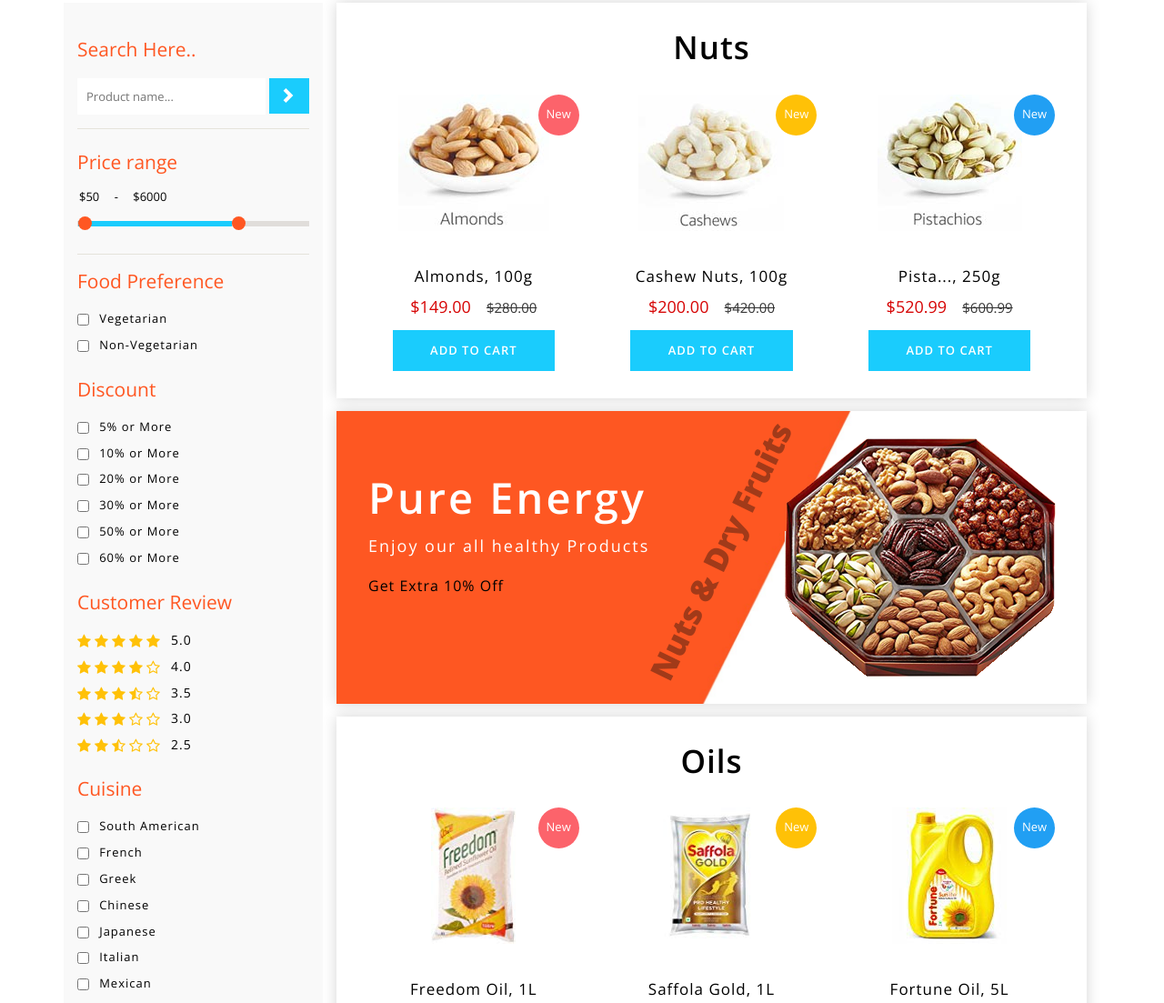
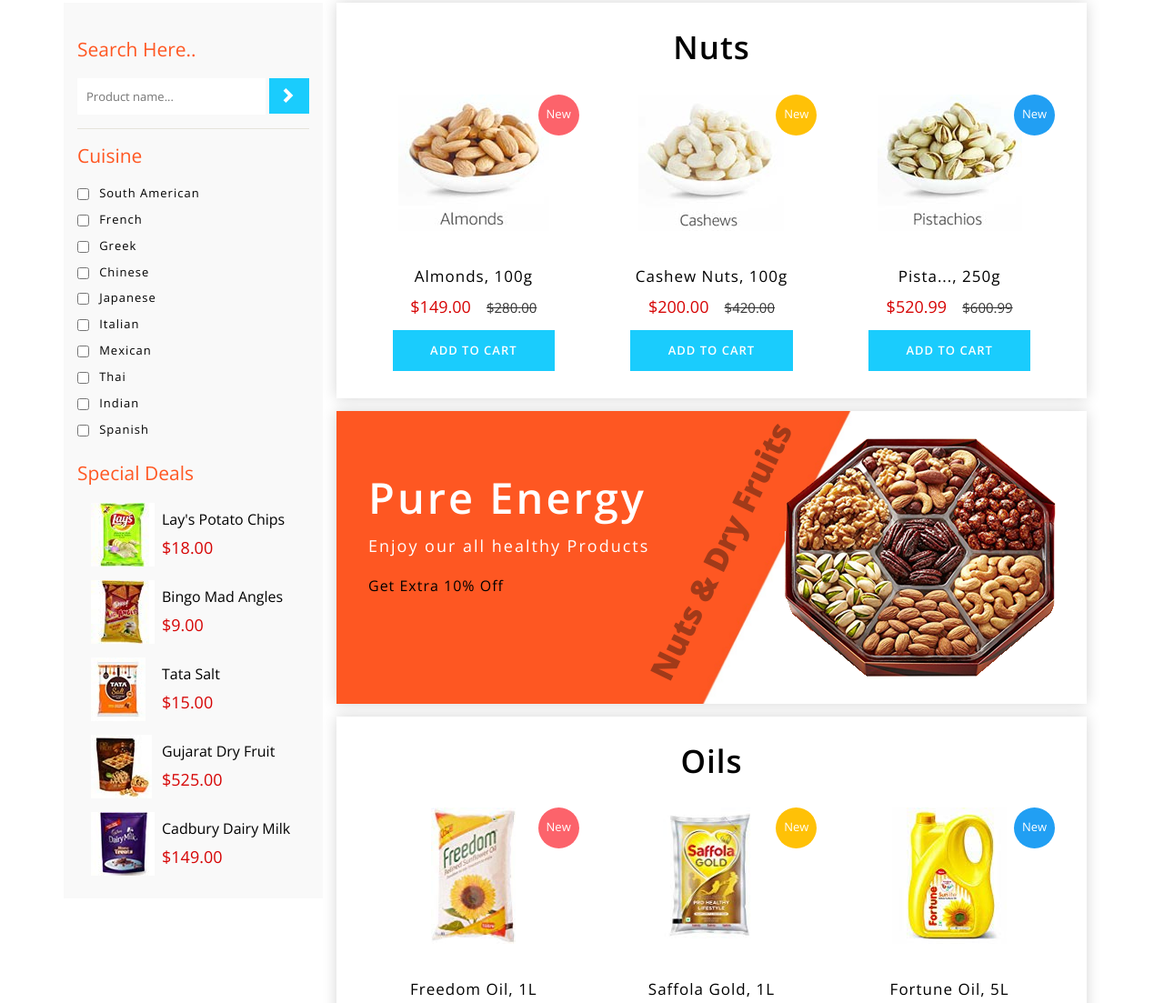
Before and after one commit to ryanhopperlowe/Styrax_eCommerce, a plain HTML site: page styrax/styrax-app/index.html in a window 1280 px wide. Shown: the part 985-2088 px from the top of the page at 91% size. Drawn offline with nearby package versions, Linux system fonts and the light colour scheme.

Commit message:
deleted extra indexes

```diff
--- a/styrax/styrax-app/index.html
+++ b/styrax/styrax-app/index.html
@@ -859,121 +859,15 @@
 						<input type="submit" value=" ">
 					</form>
 				</div>
-				<!-- price range -->
-				<div class="range">
-					<h3 class="agileits-sear-head">Price range</h3>
-					<ul class="dropdown-menu6">
-						<li>
-
-							<div id="slider-range"></div>
-							<input type="text" id="amount" style="border: 0; color: #ffffff; font-weight: normal;" />
-						</li>
-					</ul>
-				</div>
+
+
 				<!-- //price range -->
 				<!-- food preference -->
-				<div class="left-side">
-					<h3 class="agileits-sear-head">Food Preference</h3>
-					<ul>
-						<li>
-							<input type="checkbox" class="checked">
-							<span class="span">Vegetarian</span>
-						</li>
-						<li>
-							<input type="checkbox" class="checked">
-							<span class="span">Non-Vegetarian</span>
-						</li>
-					</ul>
-				</div>
 				<!-- //food preference -->
 				<!-- discounts -->
-				<div class="left-side">
-					<h3 class="agileits-sear-head">Discount</h3>
-					<ul>
-						<li>
-							<input type="checkbox" class="checked">
-							<span class="span">5% or More</span>
-						</li>
-						<li>
-							<input type="checkbox" class="checked">
-							<span class="span">10% or More</span>
-						</li>
-						<li>
-							<input type="checkbox" class="checked">
-							<span class="span">20% or More</span>
-						</li>
-						<li>
-							<input type="checkbox" class="checked">
-							<span class="span">30% or More</span>
-						</li>
-						<li>
-							<input type="checkbox" class="checked">
-							<span class="span">50% or More</span>
-						</li>
-						<li>
-							<input type="checkbox" class="checked">
-							<span class="span">60% or More</span>
-						</li>
-					</ul>
-				</div>
+
 				<!-- //discounts -->
-				<!-- reviews -->
-				<div class="customer-rev left-side">
-					<h3 class="agileits-sear-head">Customer Review</h3>
-					<ul>
-						<li>
-							<a href="#">
-								<i class="fa fa-star" aria-hidden="true"></i>
-								<i class="fa fa-star" aria-hidden="true"></i>
-								<i class="fa fa-star" aria-hidden="true"></i>
-								<i class="fa fa-star" aria-hidden="true"></i>
-								<i class="fa fa-star" aria-hidden="true"></i>
-								<span>5.0</span>
-							</a>
-						</li>
-						<li>
-							<a href="#">
-								<i class="fa fa-star" aria-hidden="true"></i>
-								<i class="fa fa-star" aria-hidden="true"></i>
-								<i class="fa fa-star" aria-hidden="true"></i>
-								<i class="fa fa-star" aria-hidden="true"></i>
-								<i class="fa fa-star-o" aria-hidden="true"></i>
-								<span>4.0</span>
-							</a>
-						</li>
-						<li>
-							<a href="#">
-								<i class="fa fa-star" aria-hidden="true"></i>
-								<i class="fa fa-star" aria-hidden="true"></i>
-								<i class="fa fa-star" aria-hidden="true"></i>
-								<i class="fa fa-star-half-o" aria-hidden="true"></i>
-								<i class="fa fa-star-o" aria-hidden="true"></i>
-								<span>3.5</span>
-							</a>
-						</li>
-						<li>
-							<a href="#">
-								<i class="fa fa-star" aria-hidden="true"></i>
-								<i class="fa fa-star" aria-hidden="true"></i>
-								<i class="fa fa-star" aria-hidden="true"></i>
-								<i class="fa fa-star-o" aria-hidden="true"></i>
-								<i class="fa fa-star-o" aria-hidden="true"></i>
-								<span>3.0</span>
-							</a>
-						</li>
-						<li>
-							<a href="#">
-								<i class="fa fa-star" aria-hidden="true"></i>
-								<i class="fa fa-star" aria-hidden="true"></i>
-								<i class="fa fa-star-half-o" aria-hidden="true"></i>
-								<i class="fa fa-star-o" aria-hidden="true"></i>
-								<i class="fa fa-star-o" aria-hidden="true"></i>
-								<span>2.5</span>
-							</a>
-						</li>
-					</ul>
-				</div>
-				<!-- //reviews -->
+
 				<!-- cuisine -->
 				<div class="left-side">
 					<h3 class="agileits-sear-head">Cuisine</h3>
@@ -2184,24 +2078,7 @@
 	</script>
 	<!-- //cart-js -->
 
-	<!-- price range (top products) -->
-	<script src="js/jquery-ui.js"></script>
-	<script>
-		//<![CDATA[
-		$(window).load(function () {
-			$("#slider-range").slider({
-				range: true,
-				min: 0,
-				max: 9000,
-				values: [50, 6000],
-				slide: function (event, ui) {
-					$("#amount").val("$" + ui.values[0] + " - $" + ui.values[1]);
-				}
-			});
-			$("#amount").val("$" + $("#slider-range").slider("values", 0) + " - $" + $("#slider-range").slider("values", 1));
-
-		}); //]]>
-	</script>
+
 	<!-- //price range (top products) -->
 
 	<!-- flexisel (for special offers) -->
```
